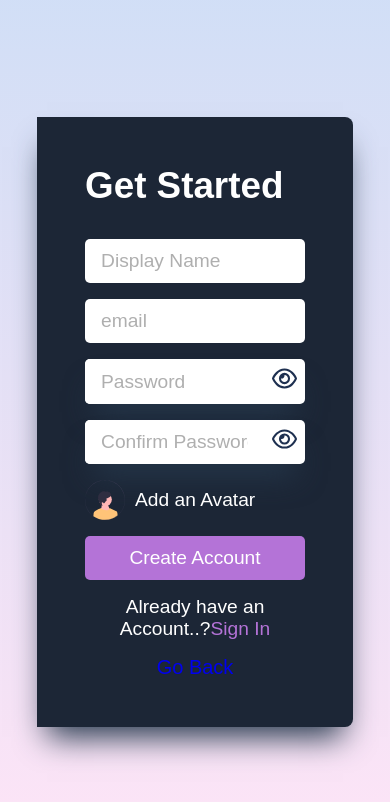
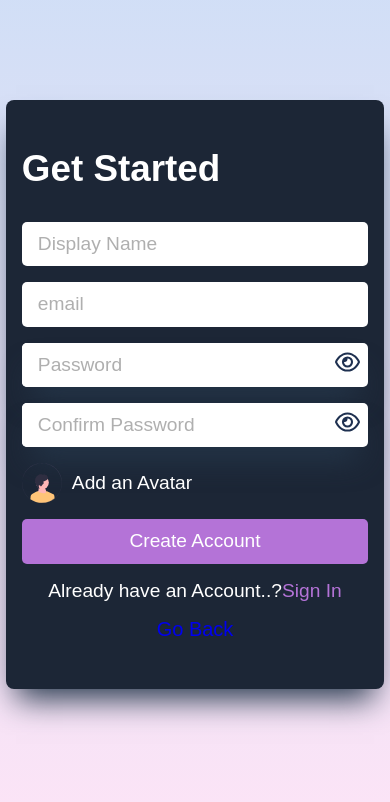
Before and after one commit to roht2103/chat-app, a React (Vite) app: page /signup-page in a window 390 px wide. Shown: the top 802 px of the page. Built offline with nearby package versions, Linux system fonts and the light colour scheme; no server answers; a web font is replaced by a local one.

Commit message:
signup update

```diff
--- a/src/components/signUp/SignUp.css
+++ b/src/components/signUp/SignUp.css
@@ -2,17 +2,20 @@
   /* background-image: linear-gradient(to top, #fbc2eb71 0%, #a6c0ee83 100%); */
   height: 100vh;
   width: 100%;
-  display: flex;
+  /* display: flex;
   justify-content: center;
-  align-items: center;
+  align-items: center; */
+  display: grid;
+  place-items: center;
   /* position: relative; */
 }
 .body section {
+  margin-top: 3rem;
   height: fit-content;
   width: 80vw;
   display: flex;
   position: sticky;
-  padding: 1rem;
+  /* padding: 1 rem; */
   /* min-width: 1000px; */
 }
 .body section div {
@@ -101,7 +104,7 @@
 
   .body section {
     /* justify-content: center; */
-    padding: 5rem 0rem;
+    /* padding: 5rem 0rem; */
   }
 }
 @media (max-width: 1200px) {
@@ -117,13 +120,23 @@
 @media (max-width: 930px) {
   .body section .login-form {
     width: 90%;
+    border-radius: 0.5rem;
   }
   .body section div:nth-child(1) {
     display: none;
   }
   .body section {
     justify-content: center;
-    margin: 3rem 0rem;
+    /* margin: 3rem 0rem; */
+  }
+}
+@media (max-width: 425px) {
+  .body section {
+    width: 100%;
+  }
+  .body section .login-form {
+    width: 97%;
+    padding: 3rem 1rem;
   }
 }
 .link {
```
